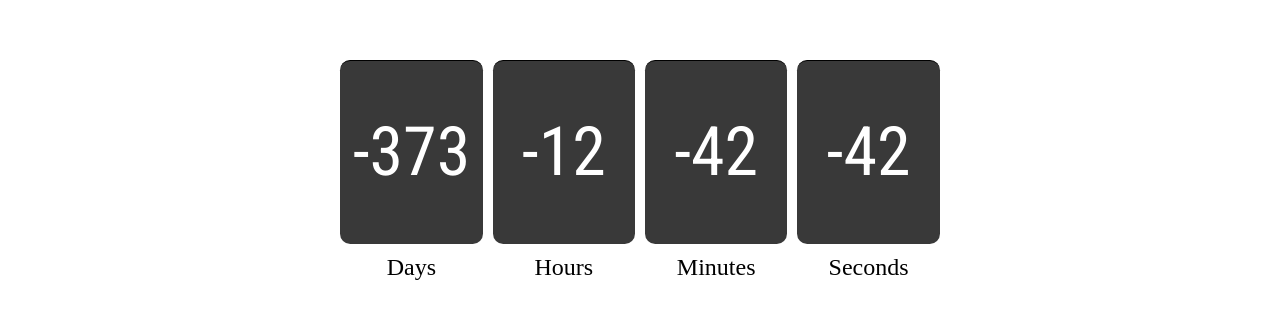
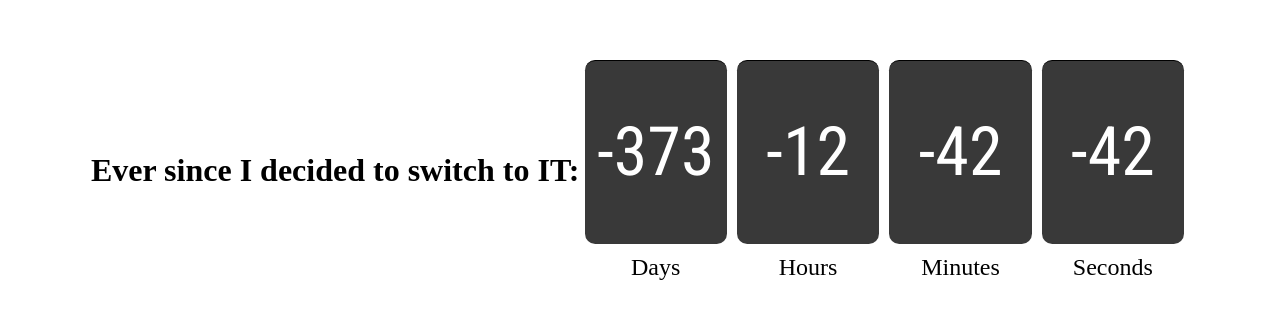
Before and after one commit to Marishka95s/-goit-js-hw-11-timer, a plain HTML site: page index.html in a window 1280 px wide. Shown: the part 230-548 px from the top of the page. Drawn offline with Linux system fonts and the light colour scheme.

Commit message:
Ever since I decided to switch to IT:

```diff
--- a/index.html
+++ b/index.html
@@ -47,6 +47,7 @@
   </head>
 
   <body>
+    <h1>Ever since I decided to switch to IT:</h1>
     <div class="timer" id="timer-1">
       <div class="field">
         <span class="value" data-value="days">11</span>
```
